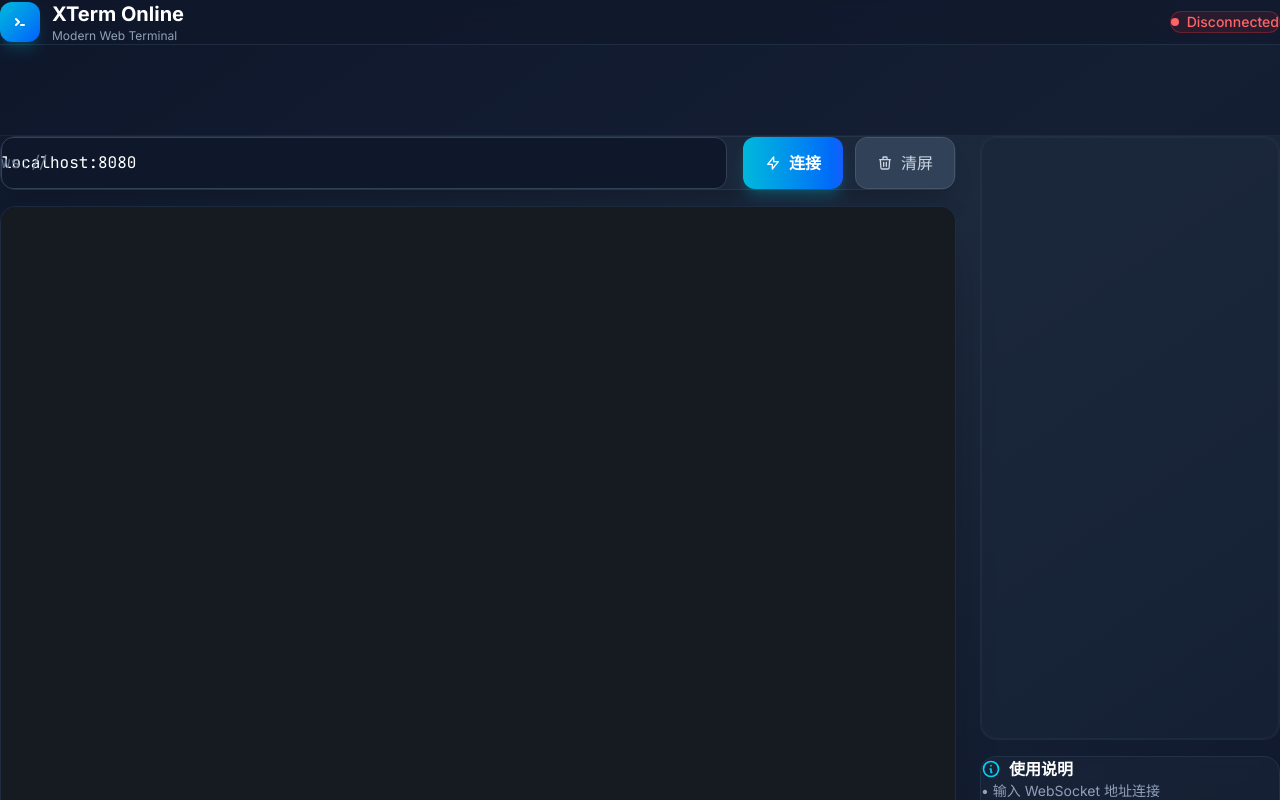
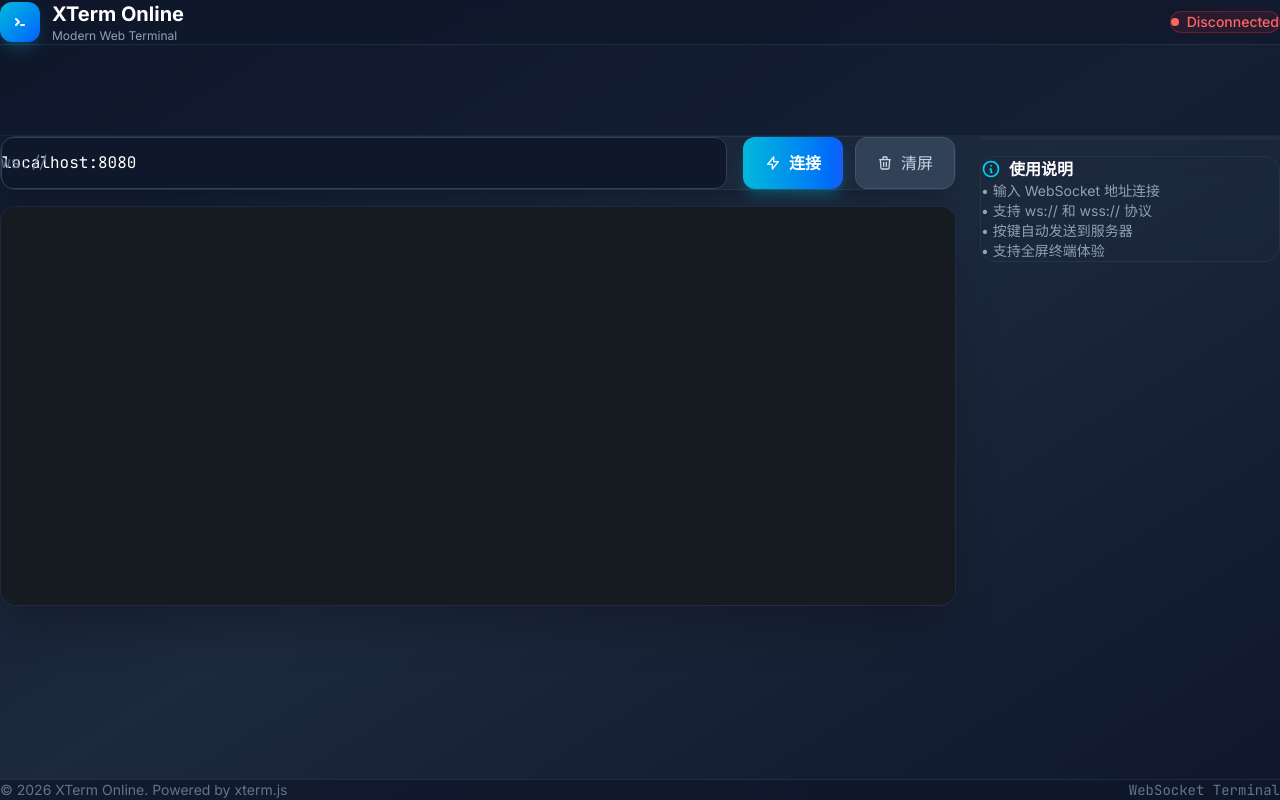
Before and after one commit to lbbniu/xterm-online, a Next.js app: page / in a window 1280 px wide. Built offline with nearby package versions, Linux system fonts and the light colour scheme.

Commit message:
fix: 广告位高度自适应，无广告时自动隐藏

```diff
--- a/components/Terminal.tsx
+++ b/components/Terminal.tsx
@@ -15,7 +15,7 @@
   adsbygoogle?: unknown[];
 }
 
-// Google AdSense Component
+// Google AdSense Component - Auto hides when no ad content
 function GoogleAdSense({
   adSlot,
   style
@@ -24,12 +24,20 @@
   style?: React.CSSProperties
 }) {
   const adRef = useRef<HTMLDivElement>(null);
+  const [hasAd, setHasAd] = useState(false);
 
   useEffect(() => {
     if (typeof window !== "undefined" && adRef.current) {
       try {
         const win = window as WindowWithAds;
         (win.adsbygoogle = win.adsbygoogle || []).push({});
+        // Check if ad loaded after a delay
+        setTimeout(() => {
+          if (adRef.current) {
+            const adContent = adRef.current.querySelector('iframe');
+            setHasAd(!!adContent && adContent.offsetHeight > 0);
+          }
+        }, 2000);
       } catch (e) {
         console.error("AdSense error:", e);
       }
@@ -37,7 +45,7 @@
   }, []);
 
   return (
-    <div ref={adRef} style={style}>
+    <div ref={adRef} style={{...style, display: hasAd ? 'block' : 'none'}}>
       <ins
         className="adsbygoogle"
         style={{ display: "block", ...style }}
@@ -175,11 +183,11 @@
 
         <Header isConnected={isConnected} connectionStatus={connectionStatus} />
 
-        {/* Top Ad Banner - Hidden on small screens */}
+        {/* Top Ad Banner - Hidden on small screens, auto height */}
         <div className="bg-slate-900/50 border-b border-slate-700/30 hidden sm:block">
           <div className="max-w-7xl mx-auto px-4 py-2">
-            <div className="flex justify-center">
-              <GoogleAdSense adSlot="1234567890" style={{ height: "90px", width: "728px" }} />
+            <div className="flex justify-center min-h-[90px]">
+              <GoogleAdSense adSlot="1234567890" style={{ minHeight: "90px", width: "728px" }} />
             </div>
           </div>
         </div>
@@ -215,7 +223,7 @@
             {/* Right Column - Sidebar */}
             <Sidebar>
               <div className="bg-slate-800/30 rounded-2xl border border-slate-700/30 p-4">
-                <GoogleAdSense adSlot="2345678901" style={{ width: "100%", height: "600px" }} />
+                <GoogleAdSense adSlot="2345678901" style={{ width: "100%", minHeight: "600px" }} />
               </div>
             </Sidebar>
           </div>
```
